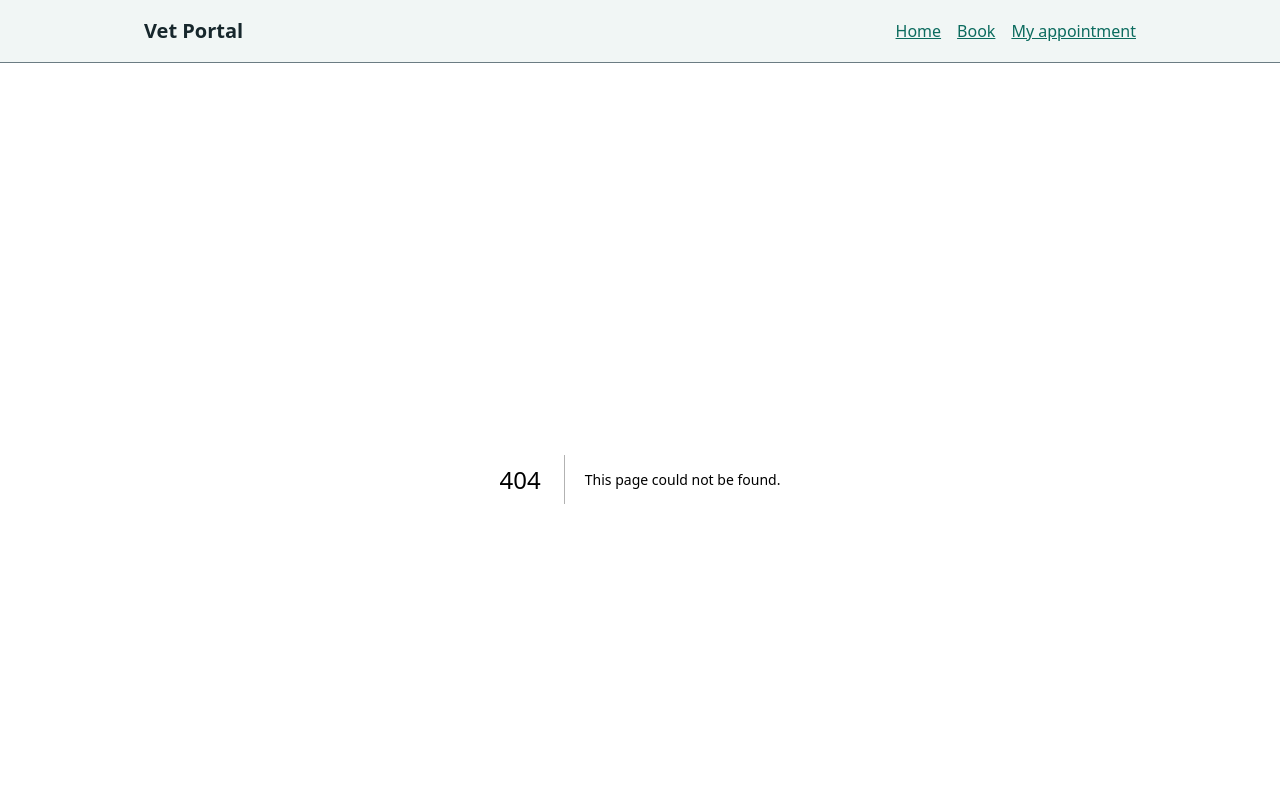
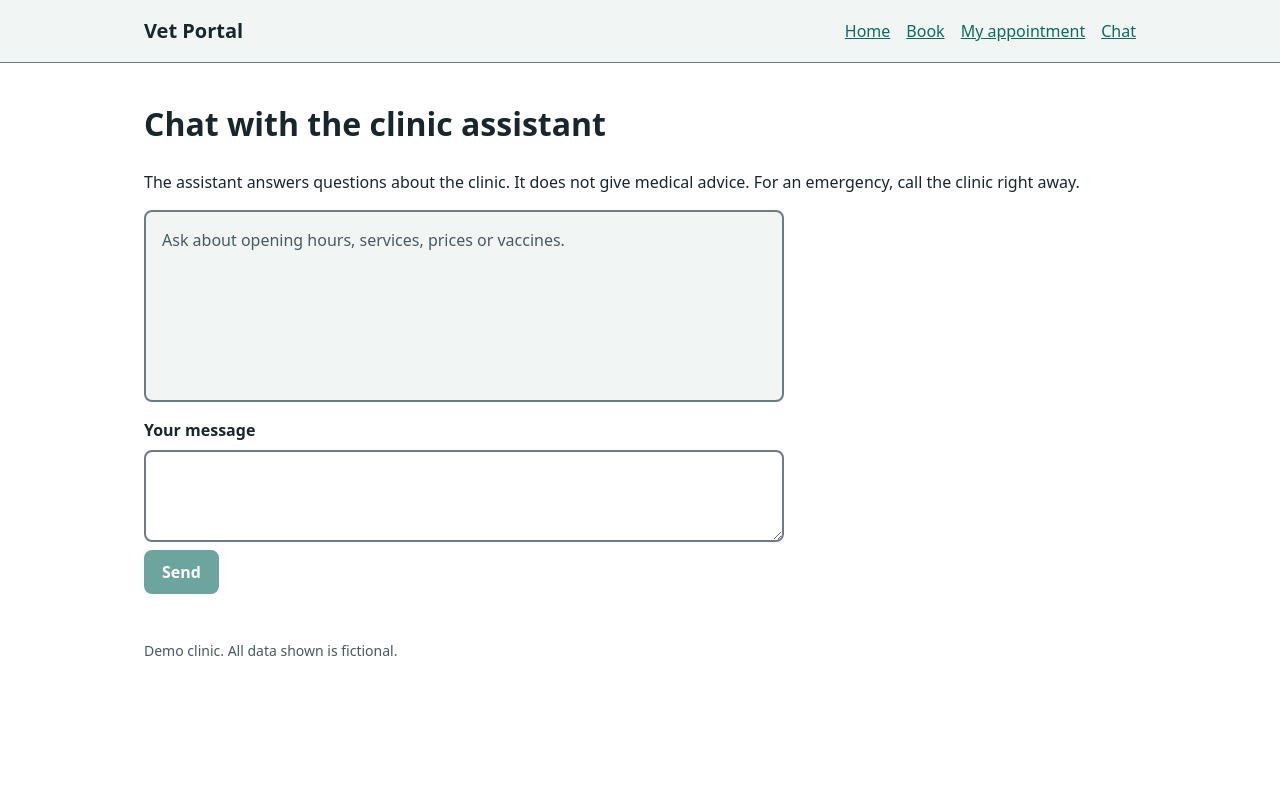
Before and after one commit to vinera-dev/vet-portal, a Next.js app: page /chat in a window 1280 px wide. Before the commit this address had no page. Shown: the top 800 px of the page. Built offline with nearby package versions, Linux system fonts and the light colour scheme.

Commit message:
Add chat interface with live region

```diff
--- /dev/null
+++ b/src/app/chat/page.tsx
@@ -0,0 +1,17 @@
+import type { Metadata } from "next";
+import { ChatPanel } from "@/components/ChatPanel";
+
+export const metadata: Metadata = { title: "Chat with the clinic assistant" };
+
+export default function ChatPage() {
+  return (
+    <>
+      <h1>Chat with the clinic assistant</h1>
+      <p>
+        The assistant answers questions about the clinic. It does not give medical advice. For an
+        emergency, call the clinic right away.
+      </p>
+      <ChatPanel />
+    </>
+  );
+}
--- a/src/app/globals.css
+++ b/src/app/globals.css
@@ -301,3 +301,68 @@ a {
 .details dd {
   margin: 0;
 }
+
+.chat {
+  display: grid;
+  gap: var(--space-4);
+  max-width: 40rem;
+}
+
+.chat-log {
+  display: grid;
+  gap: var(--space-3);
+  min-height: 12rem;
+  max-height: 28rem;
+  overflow-y: auto;
+  padding: var(--space-4);
+  border: 2px solid var(--color-border);
+  border-radius: var(--radius);
+  background: var(--color-surface);
+}
+
+.chat-empty {
+  margin: 0;
+  color: var(--color-muted);
+}
+
+.chat-message {
+  justify-self: start;
+  max-width: 85%;
+  padding: var(--space-2) var(--space-3);
+  border-radius: var(--radius);
+  background: var(--color-bg);
+  border: 1px solid var(--color-border);
+}
+
+.chat-message--user {
+  justify-self: end;
+  background: var(--color-primary-soft);
+  color: var(--color-on-primary-soft);
+}
+
+.chat-message p {
+  margin: 0;
+}
+
+.chat-form {
+  display: grid;
+  gap: var(--space-2);
+}
+
+.chat-form label {
+  font-weight: 600;
+}
+
+.chat-form textarea {
+  padding: var(--space-2) var(--space-3);
+  border: 2px solid var(--color-border);
+  border-radius: var(--radius);
+  background: var(--color-bg);
+  color: var(--color-text);
+  font: inherit;
+  resize: vertical;
+}
+
+.chat-form .button {
+  justify-self: start;
+}
--- /dev/null
+++ b/src/components/ChatPanel.tsx
@@ -0,0 +1,90 @@
+"use client";
+
+import { useRef, useState, type FormEvent } from "react";
+import { sendChatMessage, type ChatReply } from "@/lib/chat-client";
+
+interface ChatMessage {
+  id: number;
+  role: "user" | "assistant";
+  text: string;
+}
+
+interface ChatPanelProps {
+  send?: (message: string) => Promise<ChatReply>;
+}
+
+const MAX_LENGTH = 2000;
+
+export function ChatPanel({ send = sendChatMessage }: ChatPanelProps) {
+  const [messages, setMessages] = useState<ChatMessage[]>([]);
+  const [draft, setDraft] = useState("");
+  const [pending, setPending] = useState(false);
+  const nextId = useRef(1);
+  const inputRef = useRef<HTMLTextAreaElement>(null);
+
+  function append(role: ChatMessage["role"], text: string) {
+    const message = { id: nextId.current, role, text };
+    nextId.current += 1;
+    setMessages((current) => [...current, message]);
+  }
+
+  async function submit(event: FormEvent<HTMLFormElement>) {
+    event.preventDefault();
+    const text = draft.trim();
+    if (!text || pending) {
+      return;
+    }
+    append("user", text);
+    setDraft("");
+    setPending(true);
+    try {
+      const reply = await send(text);
+      append("assistant", reply.reply);
+    } finally {
+      setPending(false);
+      inputRef.current?.focus();
+    }
+  }
+
+  return (
+    <div className="chat">
+      <div
+        role="log"
+        aria-live="polite"
+        aria-relevant="additions"
+        aria-label="Conversation"
+        className="chat-log"
+      >
+        {messages.length === 0 ? (
+          <p className="chat-empty">Ask about opening hours, services, prices or vaccines.</p>
+        ) : null}
+        {messages.map((message) => (
+          <article
+            key={message.id}
+            className={message.role === "user" ? "chat-message chat-message--user" : "chat-message"}
+          >
+            <p className="visually-hidden">
+              {message.role === "user" ? "You said:" : "Assistant said:"}
+            </p>
+            <p>{message.text}</p>
+          </article>
+        ))}
+      </div>
+
+      <form onSubmit={submit} className="chat-form" aria-label="Send a message">
+        <label htmlFor="chat-input">Your message</label>
+        <textarea
+          id="chat-input"
+          ref={inputRef}
+          rows={3}
+          maxLength={MAX_LENGTH}
+          value={draft}
+          onChange={(event) => setDraft(event.target.value)}
+        />
+        <button type="submit" className="button" disabled={pending || draft.trim() === ""}>
+          Send
+        </button>
+      </form>
+    </div>
+  );
+}
--- a/src/components/SiteHeader.tsx
+++ b/src/components/SiteHeader.tsx
@@ -4,6 +4,7 @@ const links = [
   { href: "/", label: "Home" },
   { href: "/book", label: "Book" },
   { href: "/appointment", label: "My appointment" },
+  { href: "/chat", label: "Chat" },
 ];
 
 export function SiteHeader() {
--- /dev/null
+++ b/src/lib/chat-client.ts
@@ -0,0 +1,84 @@
+export interface ChatSource {
+  source: string;
+  title: string;
+  score: number;
+}
+
+export interface ChatReply {
+  reply: string;
+  intent: string;
+  escalated: boolean;
+  grounded: boolean | null;
+  sources: ChatSource[];
+}
+
+export class ChatRequestError extends Error {
+  readonly code: string;
+
+  constructor(code: string, message: string) {
+    super(message);
+    this.name = "ChatRequestError";
+    this.code = code;
+  }
+}
+
+const NETWORK_MESSAGE = "We could not reach the assistant. Check your connection and try again.";
+const GENERIC_MESSAGE = "The assistant could not answer right now. Please try again in a moment.";
+
+export interface SendOptions {
+  fetch?: typeof fetch;
+  endpoint?: string;
+}
+
+export async function sendChatMessage(
+  message: string,
+  options: SendOptions = {},
+): Promise<ChatReply> {
+  const doFetch = options.fetch ?? fetch;
+  let response: Response;
+  try {
+    response = await doFetch(options.endpoint ?? "/api/chat", {
+      method: "POST",
+      headers: { "content-type": "application/json" },
+      body: JSON.stringify({ message }),
+    });
+  } catch {
+    throw new ChatRequestError("network_error", NETWORK_MESSAGE);
+  }
+
+  let payload: unknown = null;
+  try {
+    payload = await response.json();
+  } catch {
+    payload = null;
+  }
+
+  if (!response.ok) {
+    const error =
+      payload && typeof payload === "object" && "error" in payload
+        ? (payload as { error: { code?: string; message?: string } }).error
+        : undefined;
+    throw new ChatRequestError(error?.code ?? "unknown", error?.message ?? GENERIC_MESSAGE);
+  }
+
+  const data = payload as Partial<ChatReply> | null;
+  if (!data || typeof data.reply !== "string") {
+    throw new ChatRequestError("invalid_response", GENERIC_MESSAGE);
+  }
+  return {
+    reply: data.reply,
+    intent: data.intent ?? "unknown",
+    escalated: data.escalated === true,
+    grounded: data.grounded ?? null,
+    sources: Array.isArray(data.sources) ? data.sources : [],
+  };
+}
+
+export async function resetChat(options: SendOptions = {}): Promise<void> {
+  const doFetch = options.fetch ?? fetch;
+  try {
+    await doFetch(options.endpoint ?? "/api/chat", { method: "DELETE" });
+  } catch {
+    return;
+  }
+}
```
Also changed, not shown: 2 other files (tests, documents, lock files or other folders).
